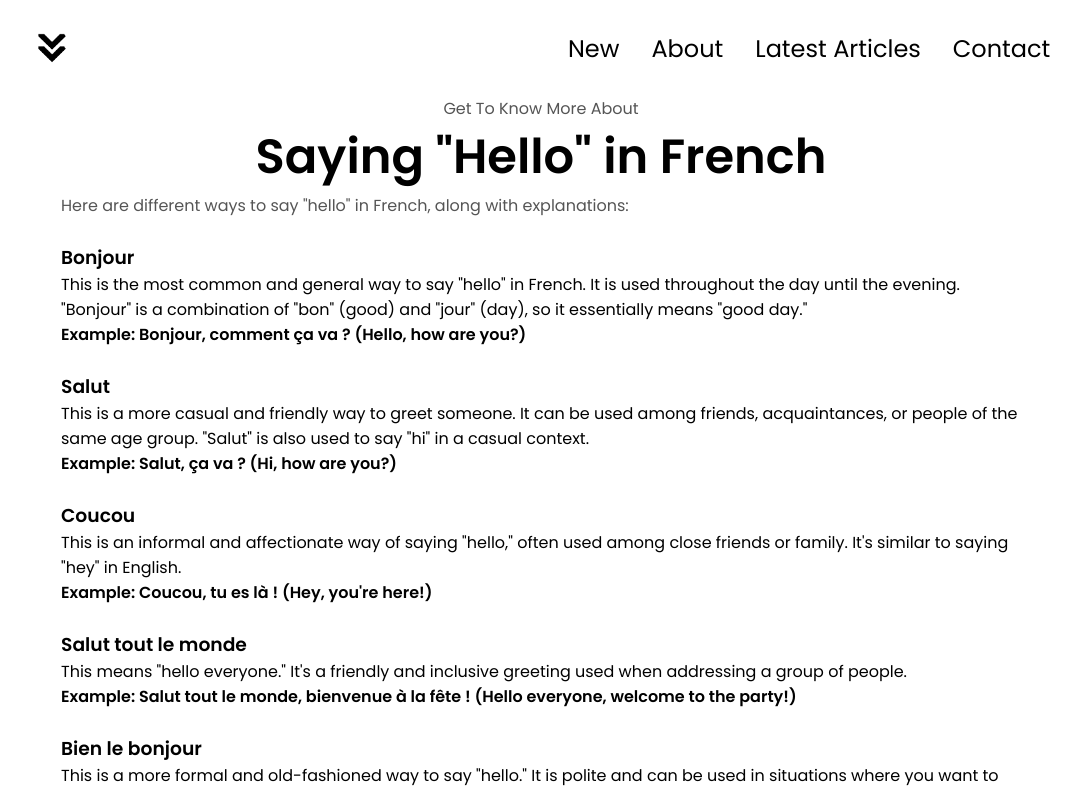
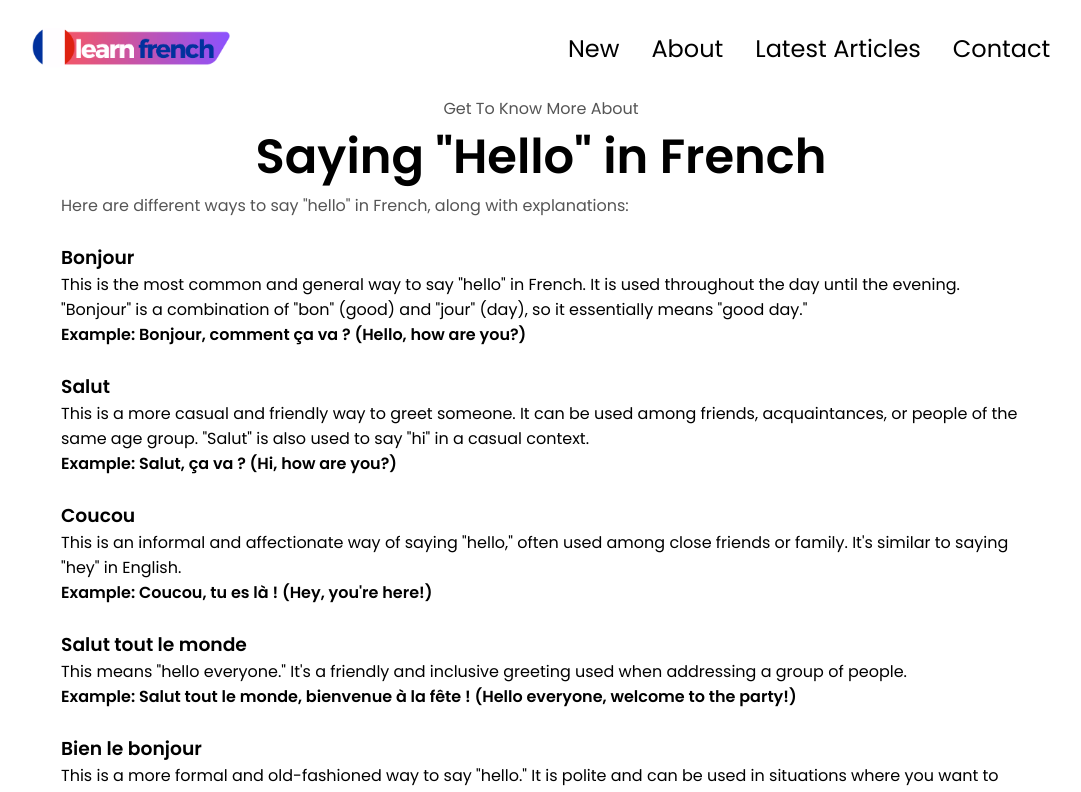
Before and after one commit to appl3m4n/french_web, a plain HTML site: page article1.html in a window 1280 px wide. Shown: the top 792 px of the page, without its empty margins (99-1180 px from the left). Drawn offline with Linux system fonts and the light colour scheme.

Commit message:
Update article1.html

```diff
--- a/article1.html
+++ b/article1.html
@@ -10,7 +10,7 @@
   </head>
   <body>
     <nav id="desktop-nav">
-      <a href="https://imaginative-dango-8e1d93.netlify.app/"><div class="logo"><img src="./assets/arrow.png" alt="" /></div></a>
+      <a href="https://imaginative-dango-8e1d93.netlify.app/"><div class="logo"><img src="./assets/logo1.png" alt="" /></div></a>
       <div>
         <ul class="nav-links">
           <li><a href="#projects">New</a></li>
@@ -21,7 +21,7 @@
       </div>
     </nav>
     <nav id="hamburger-nav">
-      <a href="https://imaginative-dango-8e1d93.netlify.app/"><div class="logo"><img src="./assets/arrow.png" alt="" /></div></a>
+      <a href="https://imaginative-dango-8e1d93.netlify.app/"><div class="logo"><img src="./assets/logo1.png" alt="" /></div></a>
       <div class="hamburger-menu">
         <div class="hamburger-icon" onclick="toggleMenu()">
           <span></span>
```
